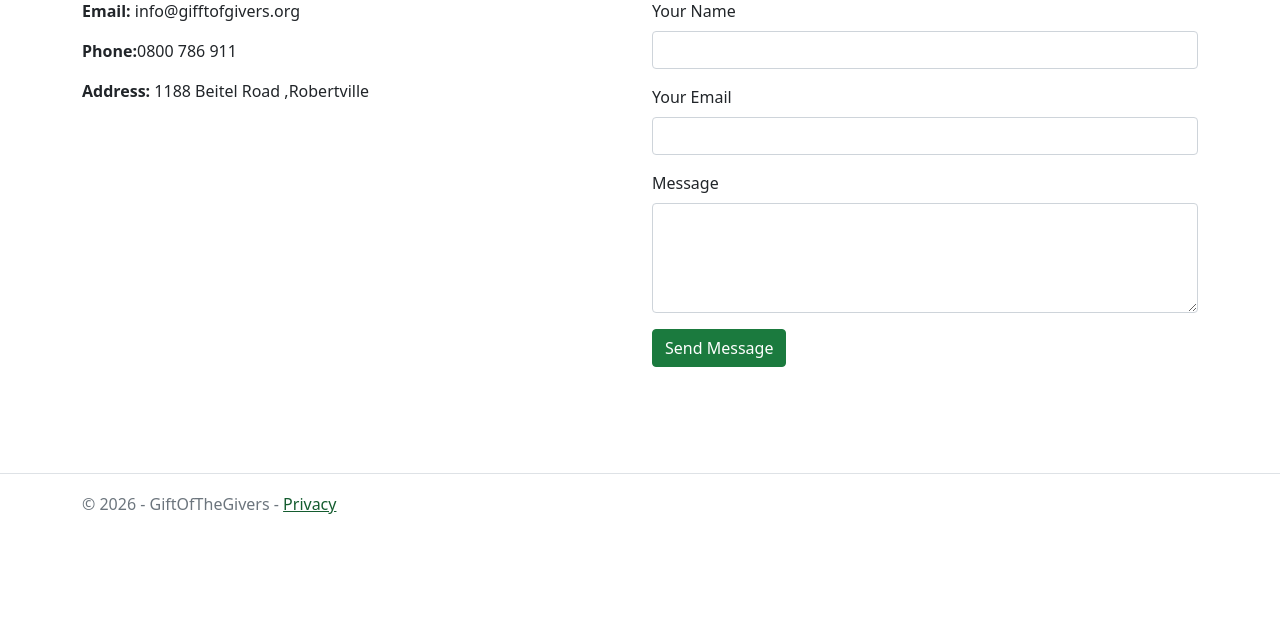
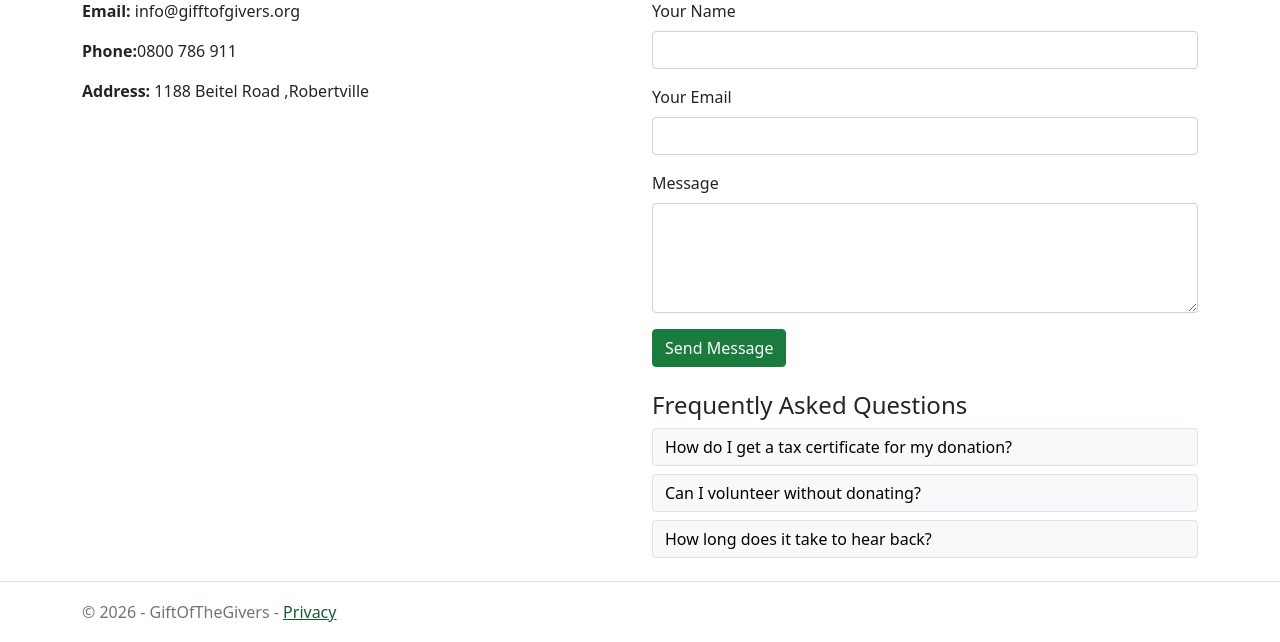
Before and after one commit to prudencezwivhuya80/GiftOfTheGivers-, an ASP.NET Core app: page /Home/Contact in a window 1280 px wide. Shown: the part 266-908 px from the top of the page. Before the commit the page ends 780 px from the top, so only its background shows below. Run offline with ASP.NET Core 8, Linux system fonts and the light colour scheme; style sheets or scripts are compiled from the project's sources; some libraries are stand-ins or nearby versions.

Commit message:
Add FAQ section to contact page

```diff
--- a/GiftOfTheGivers/Views/Home/Contact.cshtml
+++ b/GiftOfTheGivers/Views/Home/Contact.cshtml
@@ -33,5 +33,47 @@
 </div>
       <button type="submit" class="btn btn-primary"> Send Message</button>
             </form>
+<div class="mt-4">
+    <h4>Frequently Asked Questions</h4>
+
+    <div class="mb-2">
+        <button type="button" class="btn btn-light border w-100 text-start" onclick="toggleFaq('faq1')">
+            How do I get a tax certificate for my donation?
+        </button>
+        <div id="faq1" style="display:none;" class="p-2 border-start">
+            A certificate is generated automatically after you complete the donation form.
+        </div>
+    </div>
+
+    <div class="mb-2">
+        <button type="button" class="btn btn-light border w-100 text-start" onclick="toggleFaq('faq2')">
+            Can I volunteer without donating?
+        </button>
+        <div id="faq2" style="display:none;" class="p-2 border-start">
+            Yes, donating and volunteering are separate and you can do either one.
+        </div>
+    </div>
+
+    <div class="mb-2">
+        <button type="button" class="btn btn-light border w-100 text-start" onclick="toggleFaq('faq3')">
+            How long does it take to hear back?
+        </button>
+        <div id="faq3" style="display:none;" class="p-2 border-start">
+            We aim to respond to all queries within 48 hours.
+        </div>
     </div>
 </div>
+
+<script>
+    function toggleFaq(id) {
+        var section = document.getElementById(id);
+        if (section.style.display === "none") {
+            section.style.display = "block";
+        } else {
+            section.style.display = "none";
+        }
+    }
+</script>
+
+    </div>
+</div>
```
